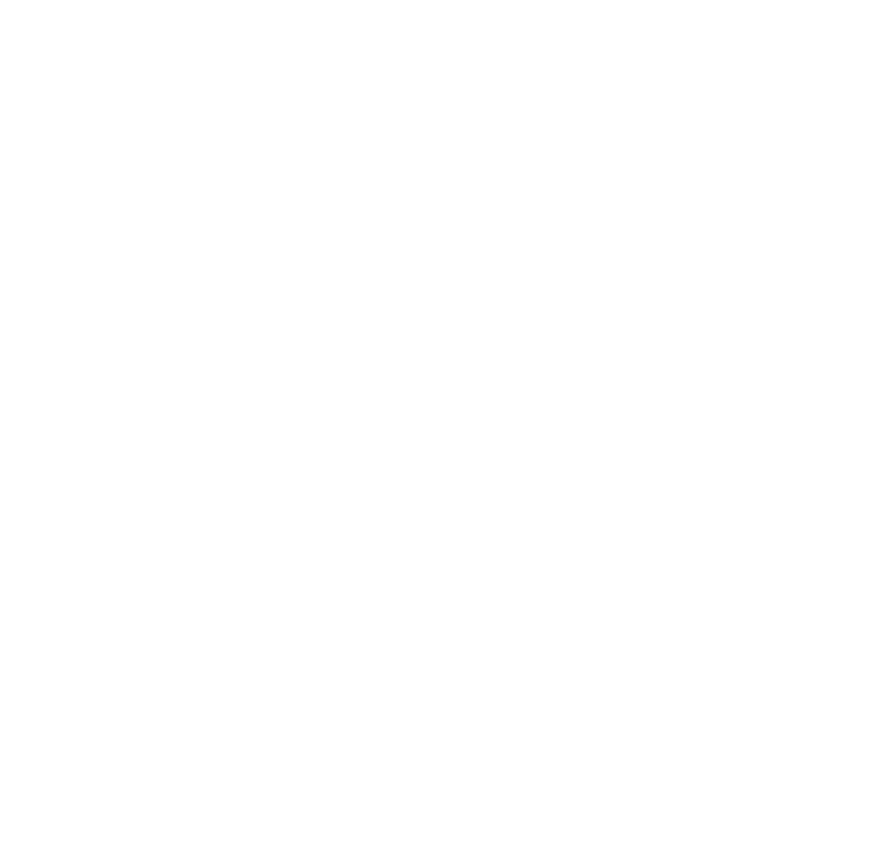
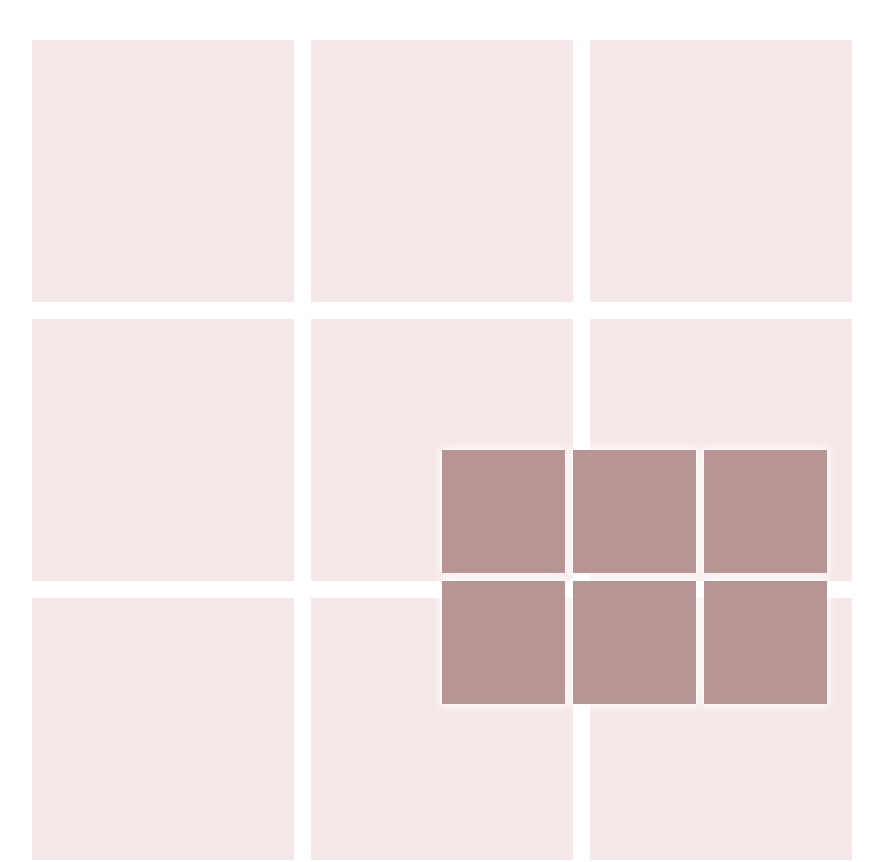
Before and after one commit to UniBreakfast/visual-memory-game, a React (Create React App) app: page / in a window 1280 px wide. Shown: the top 862 px of the page, without its empty margins (198-1081 px from the left). Built offline with nearby package versions, Linux system fonts and the light colour scheme.

Commit message:
fix color palette

```diff
--- a/src/App.css
+++ b/src/App.css
@@ -22,7 +22,7 @@ main {
 .card {
   width: 32%;
   height: 32%;
-  background: #e7baba;
+  background: #f6e8e8;
 }
 
 #inputBar {
@@ -43,7 +43,7 @@ main {
 #inputBar>.card {
   width: calc(100% / var(--width-for-cards) * var(--card-width));
   height: calc(100% / var(--height-for-cards) * var(--card-height));
-  background: #855b5b;
+  background: #b79595;
   box-shadow: 0 0 7px 2px #fff;
 }
 
--- a/src/Cards.jsx
+++ b/src/Cards.jsx
@@ -1,17 +1,21 @@
+import { useState } from "react"
+
 export default function Cards({ palette, boardState }) {
+  const [cardsState, setCardsState] = useState([...Array(9)])
 
   return (
     <div id="cards">
       {
         boardState.map((color, i) => <div
           className="card"
-          style={{ background: color }}
+          style={{ background: palette[color] }}
           key={i}
         ></div>)
       }
 
       <div id="inputBar">
-        {palette.map((color, i) => <div className="card" key={i} style={{background: color}}></div>)}
+        {palette.map((color, i) =>
+          <div className="card" key={i} style={{ background: color }}></div>)}
       </div>
     </div>
   )
--- a/src/MemoryGame.jsx
+++ b/src/MemoryGame.jsx
@@ -5,15 +5,19 @@ import genBoardState from "./boardGenerator.js"
 
 export default function MemoryGame() {
   const [stage, setStage] = useState('inMenu')
-  const [boardState, setBoardState] = useState([])
-  const [palette, setPalette] = useState([])
+  const [boardState, setBoardState] = useState([...Array(9)])
+  const [palette, setPalette] = useState([...Array(6)])
   const [delay, setDelay] = useState(delays[2])
 
   const startGame = () => {
-    const {palette, cellColors} = genBoardState()
+    const {palette, colorSet} = genBoardState()
     setPalette(palette)
-    setBoardState(cellColors)
+    setBoardState(colorSet)
     setStage('memorization')
+  }
+
+  const playGame = () => {
+
   }
 
   const checkCards = () => {
--- a/src/boardGenerator.js
+++ b/src/boardGenerator.js
@@ -1,4 +1,4 @@
-const HUE_STEPS = 10
+const HUE_STEPS = 12
 const HUE_STEP_SIZE = 360 / HUE_STEPS
 
 export default function genBoardState() {
@@ -7,17 +7,16 @@ export default function genBoardState() {
   const hues = [...Array(HUE_STEPS)]
     .map((_, i) => makeColor(i*HUE_STEP_SIZE, saturation, lightness))
   const palette = []
-  const cellColors = []
+  const colorSet = []
 
   for (let i = 0; i < 6; i++) {
     palette.push(hues.splice(rnd(0, hues.length), 1)[0])
   }
 
   for (let i = 0; i < 9; i++) {
-    cellColors.push(palette[rnd(0, hues.length)])
+    colorSet.push(rnd(0, 6))
   }
-
-  return {palette, cellColors}
+  return {palette, colorSet}
 }
 
 function rnd(min, max) {
```
